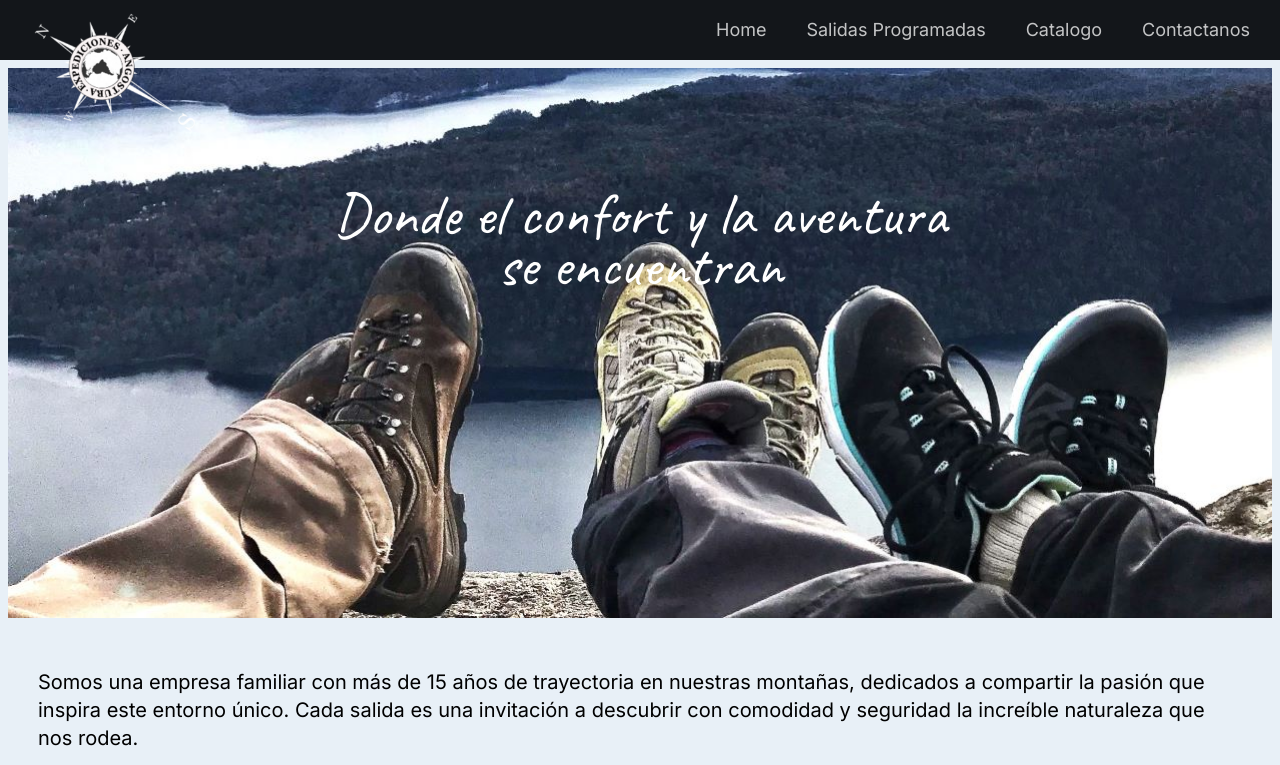
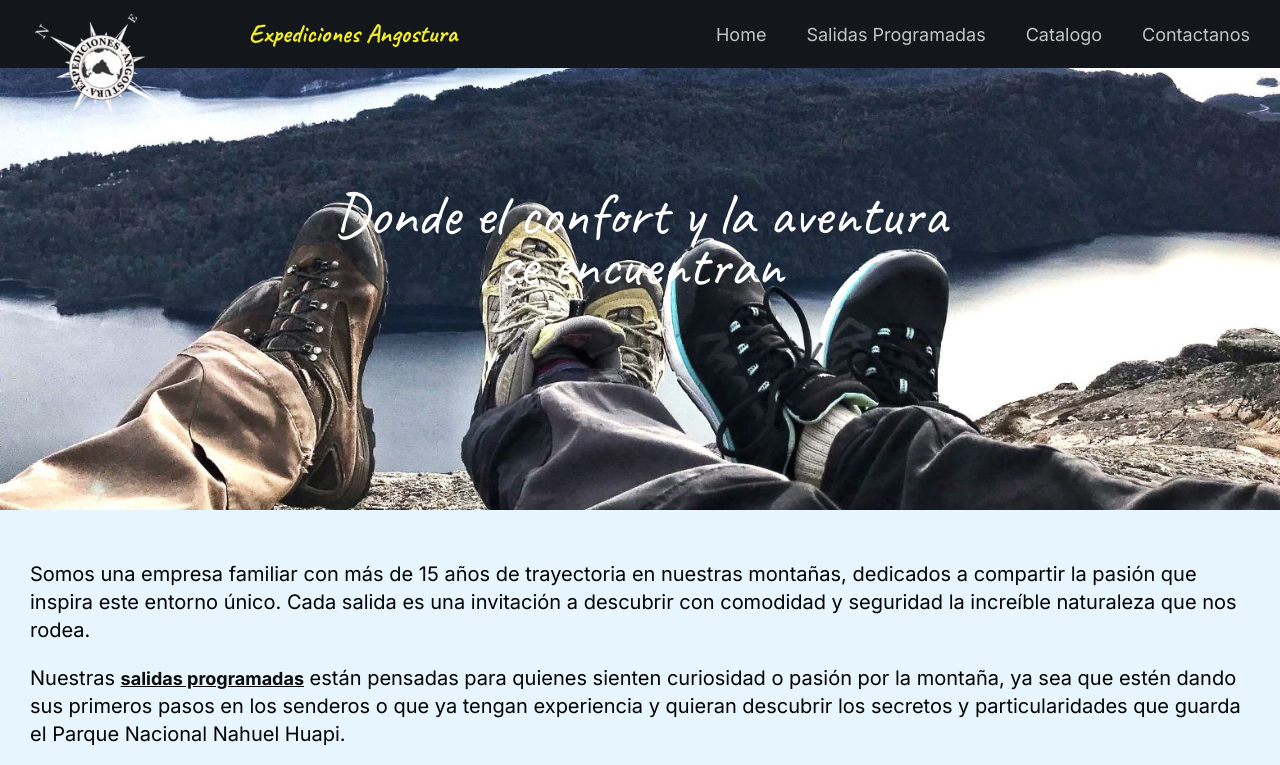
Before and after one commit to expedicionesangostura/EA.home, a plain HTML site: page index.html in a window 1280 px wide. Shown: the top 765 px of the page. Drawn offline with Linux system fonts and the light colour scheme.

Commit message:
Added Title Expediciones Angostura
Added title on main menu , Expediciones Angostura in Yellow.

```diff
--- a/css/styles-c.css
+++ b/css/styles-c.css
@@ -100,7 +100,7 @@ This will cancel the earlier move and set it back */
     transform: translateY(-7px) rotate(-45deg);
 }
 /* Start all setting to move on to a hamburger menu at -650 */
-@media (max-width: 650px) {
+@media (max-width: 1050px) {
     .nav-class {
         position: fixed;
         top: 60px;
@@ -176,6 +176,14 @@ h2 {
 h3 {
     font-size: 2.6rem;
 }
+h4 {
+    color: #f1ee25;
+    font-family: 'Caveat', cursive;
+    font-size: 2.6rem;
+    margin-top: 0%;
+    margin-bottom: 0%;
+}
+
 /* collor workds on text*/
 .color-word {
     color: #f1ee25;
--- a/css/styles-cat.css
+++ b/css/styles-cat.css
@@ -100,7 +100,7 @@ This will cancel the earlier move and set it back */
     transform: translateY(-7px) rotate(-45deg);
 }
 /* Start all setting to move on to a hamburger menu at -650 */
-@media (max-width: 650px) {
+@media (max-width: 1050px) {
     .nav-class {
         position: fixed;
         top: 60px;
@@ -175,6 +175,13 @@ h2 {
 }
 h3 {
     font-size: 2.6rem;
+}
+h4 {
+    color: #f1ee25;
+    font-family: 'Caveat', cursive;
+    font-size: 2.6rem;
+    margin-top: 0%;
+    margin-bottom: 0%;
 }
 /* collor workds on text*/
 .color-word {
--- a/css/styles-h.css
+++ b/css/styles-h.css
@@ -103,7 +103,7 @@ This will cancel the earlier move and set it back */
     transform: translateY(-7px) rotate(-45deg);
 }
 /* Start all setting to move on to a hamburger menu at -650 */
-@media (max-width: 650px) {
+@media (max-width: 1050px) {
     .nav-class {
         position: fixed;
         top: 60px;
@@ -155,7 +155,16 @@ html {
 *, *:before, *:after {
     box-sizing: inherit;
 }
-
+html, body {
+    height: 100%;
+}
+body {
+    background: #e7f6fe;
+    margin: 0;
+    font-family: 'Inter', sans-serif;
+    font-size: 2.0rem;
+    line-height: 1.4;
+}
 
 h1, h2, h3 {
     font-family: 'Caveat', cursive;
@@ -170,6 +179,13 @@ h2 {
 }
 h3 {
     font-size: 2.6rem;
+}
+h4 {
+    color: #f1ee25;
+    font-family: 'Caveat', cursive;
+    font-size: 2.6rem;
+    margin-top: 0%;
+    margin-bottom: 0%;
 }
 /* collor workds on text*/
 .color-word {
@@ -208,7 +224,7 @@ h3 {
     background-size: cover;
     content: "";
     display: block;
-    height: 550px;
+    height: 450px;
 }
 .title-class h1 {
         font-size: 6rem;
@@ -219,7 +235,7 @@ h3 {
         transform: translate(-50%, -50%);
         margin: 0;
         color: #fff;
-    }
+}
 
 @media screen and (max-width:1200px){
     .home-class header::before {
--- a/css/styles-sp.css
+++ b/css/styles-sp.css
@@ -100,7 +100,7 @@ This will cancel the earlier move and set it back */
     transform: translateY(-7px) rotate(-45deg);
 }
 /* Start all setting to move on to a hamburger menu at -650 */
-@media (max-width: 650px) {
+@media (max-width: 1050px) {
     .nav-class {
         position: fixed;
         top: 60px;
@@ -175,6 +175,14 @@ h2 {
 }
 h3 {
     font-size: 2.6rem;
+}
+
+h4 {
+    color: #f1ee25;
+    font-family: 'Caveat', cursive;
+    font-size: 2.6rem;
+    margin-top: 0%;
+    margin-bottom: 0%;
 }
 /* collor workds on text*/
 .color-word {
--- a/index.html
+++ b/index.html
@@ -22,6 +22,7 @@
         <div class="header-top-content">
           <a class="a-logo" href="index.html"><img src="images/1logo-ea-final-white.png" target="blank"></a>
           <!-- Place for EA text at top menu TO ADD and TEST, Pending -->
+           <h4>Expediciones Angostura</h4>
           <nav class="nav-class">
             <ul class="nav_list">
               <li class="nav_item">
```
Also changed, not shown: catalogo.html (+1 -0 lines), salidas-programadas.html (+1 -0 lines).
